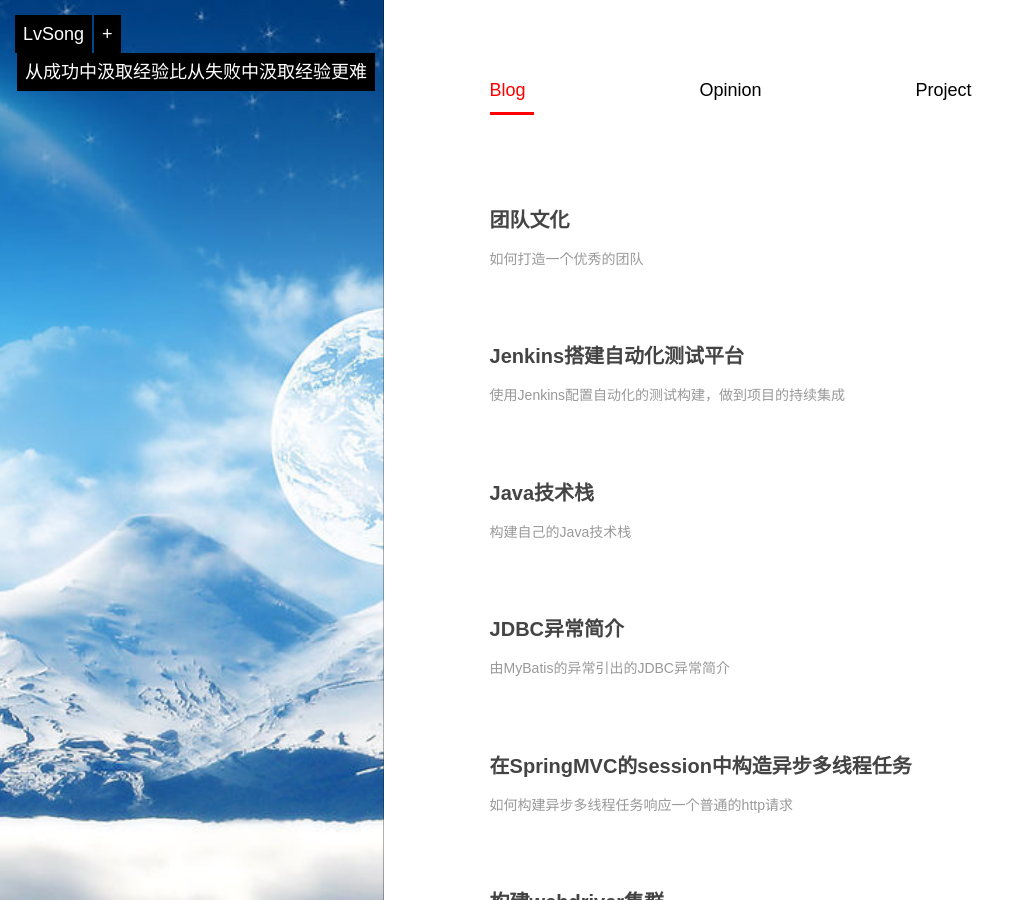
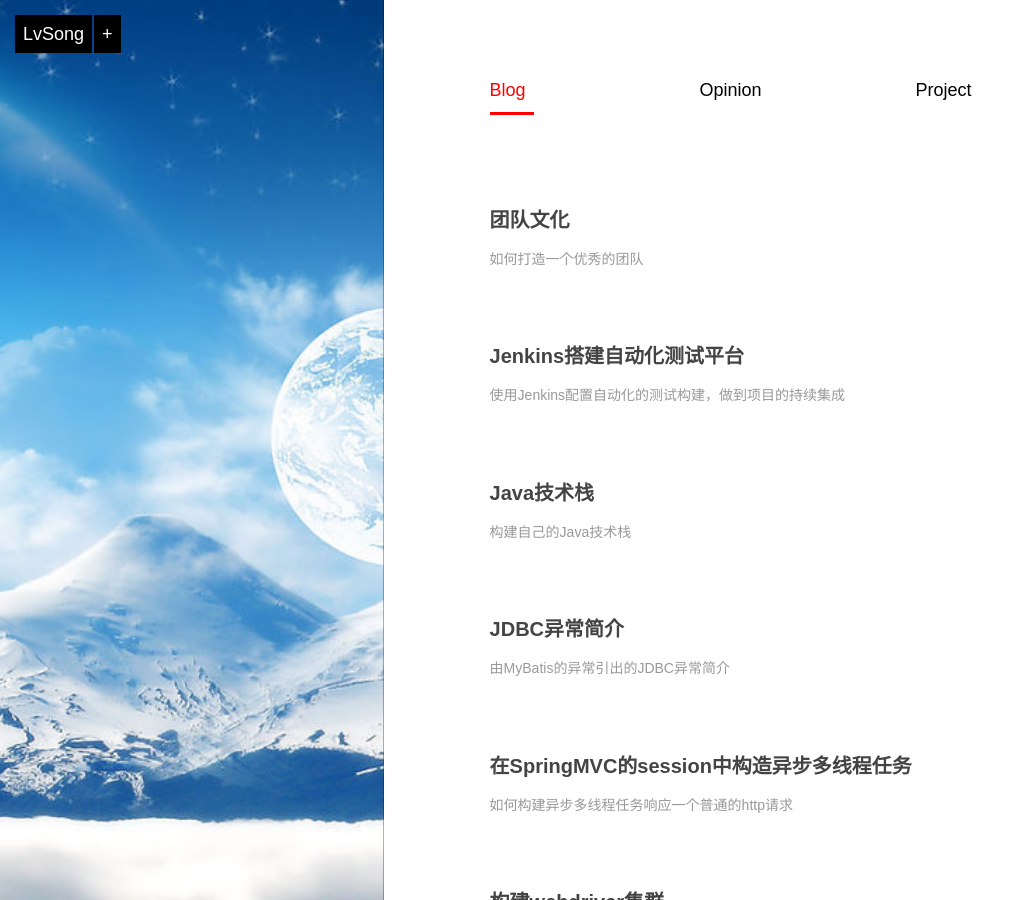
Before and after one commit to singintherain/singintherain.github.io, a Jekyll site: the page built from index.md, in a window 1280 px wide and 900 px high. Shown: the whole window, without its empty margins (0-1034 px from the left). Built offline with Jekyll 4.4.1, drawn with Linux system fonts in a browser that asks for light colours; Markdown is read by kramdown in place of the engine named in the settings.

Commit message:
upate default layout

```diff
--- a/_layouts/default.html
+++ b/_layouts/default.html
@@ -22,9 +22,6 @@
             <a class="home-menu-icon" href="/">LvSong</a>
             <a class="home-follow" href="#" title="Contact Me">+</a>
         </div>
-        <div>
-            <a class="home-follow">从成功中汲取经验比从失败中汲取经验更难</a>
-        </div>
         <div class="home-contact">
             <a href="https://github.com/singintherain" target="_blank" style="margin-left:-5px;"><img src="https://github.com/fluidicon.png" alt="" width="25"/></a>
         </div>
```
